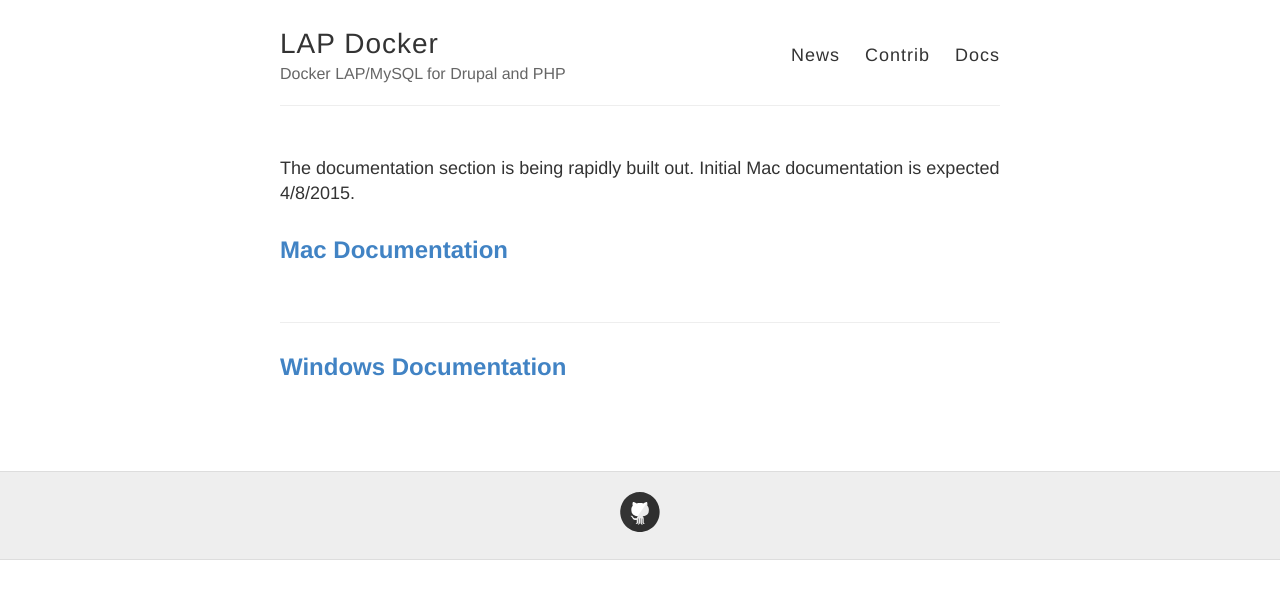
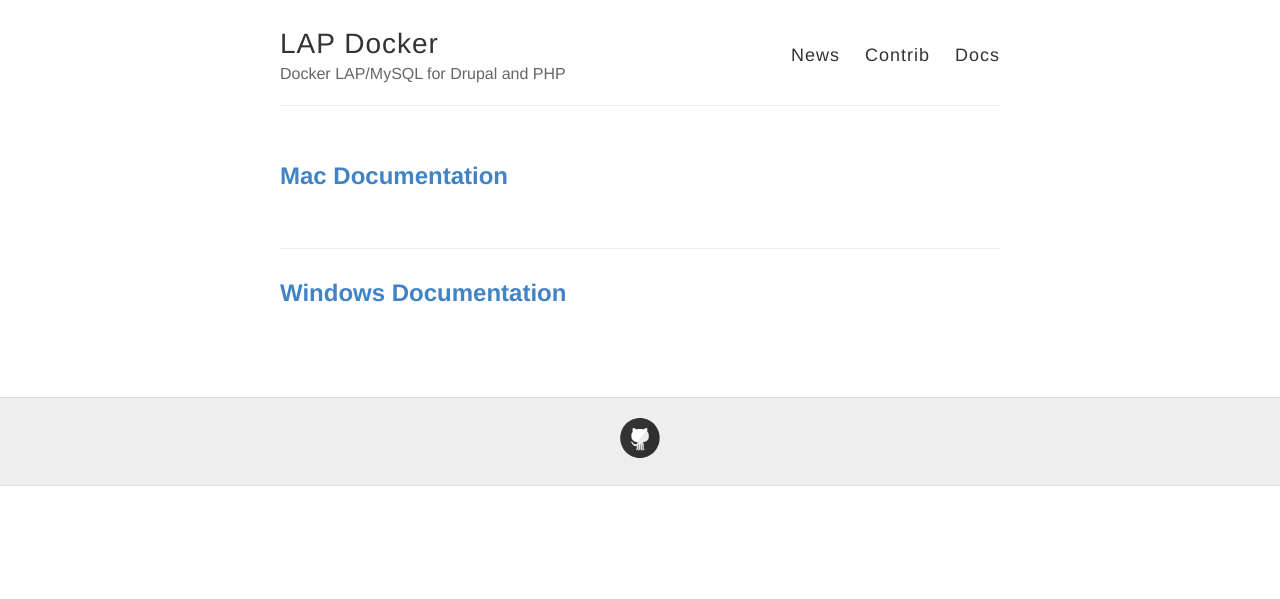
Before and after one commit to hedinfaok/lap-docker, a Jekyll site: the page built from docs.html, in a window 1280 px wide. Shown: the top 599 px of the page. Built offline with Jekyll 4.4.1, drawn with Linux system fonts in a browser that asks for light colours; Markdown is read by kramdown in place of the engine named in the settings.

Commit message:
Cleanup docs page notice.

```diff
--- a/docs.html
+++ b/docs.html
@@ -2,9 +2,6 @@
 layout: default
 permalink: /docs/
 ---
-
-<blockquote>The documentation section is being rapidly built out. Initial Mac documentation is expected 4/8/2015.</blockquote>
-
 
 <div class="posts">
   {% assign docs = site.docs | where: "category", "Documentation" %}
```
